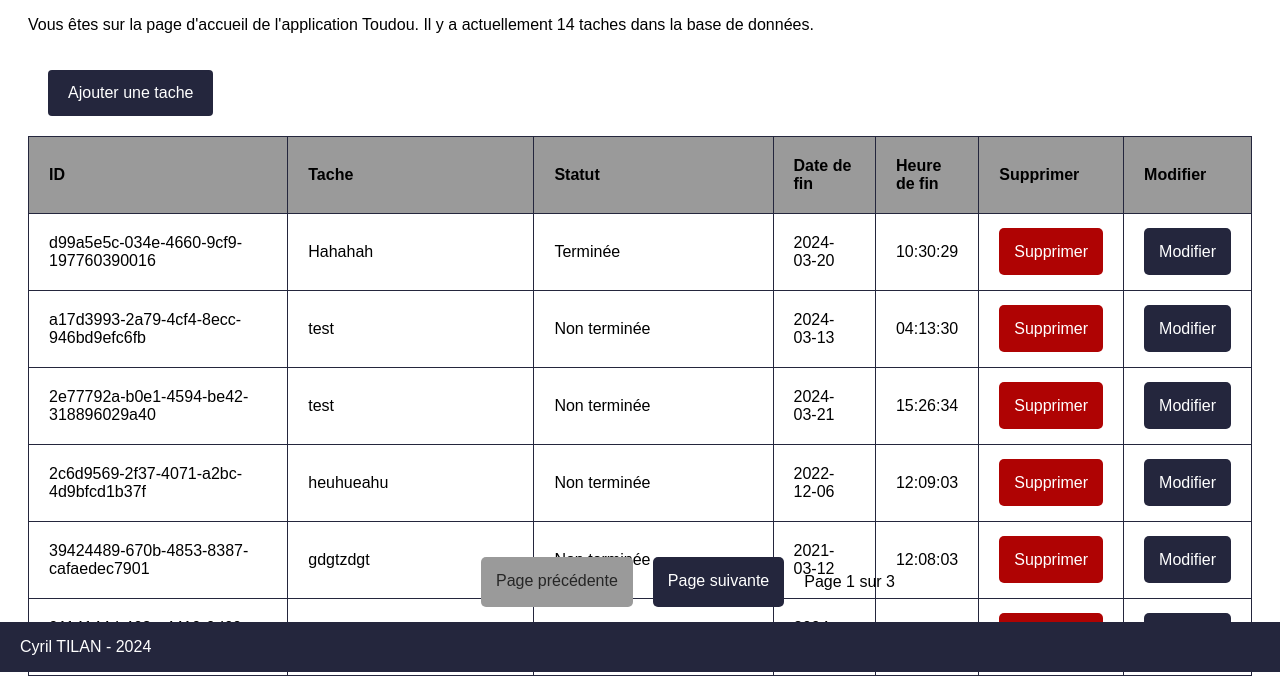
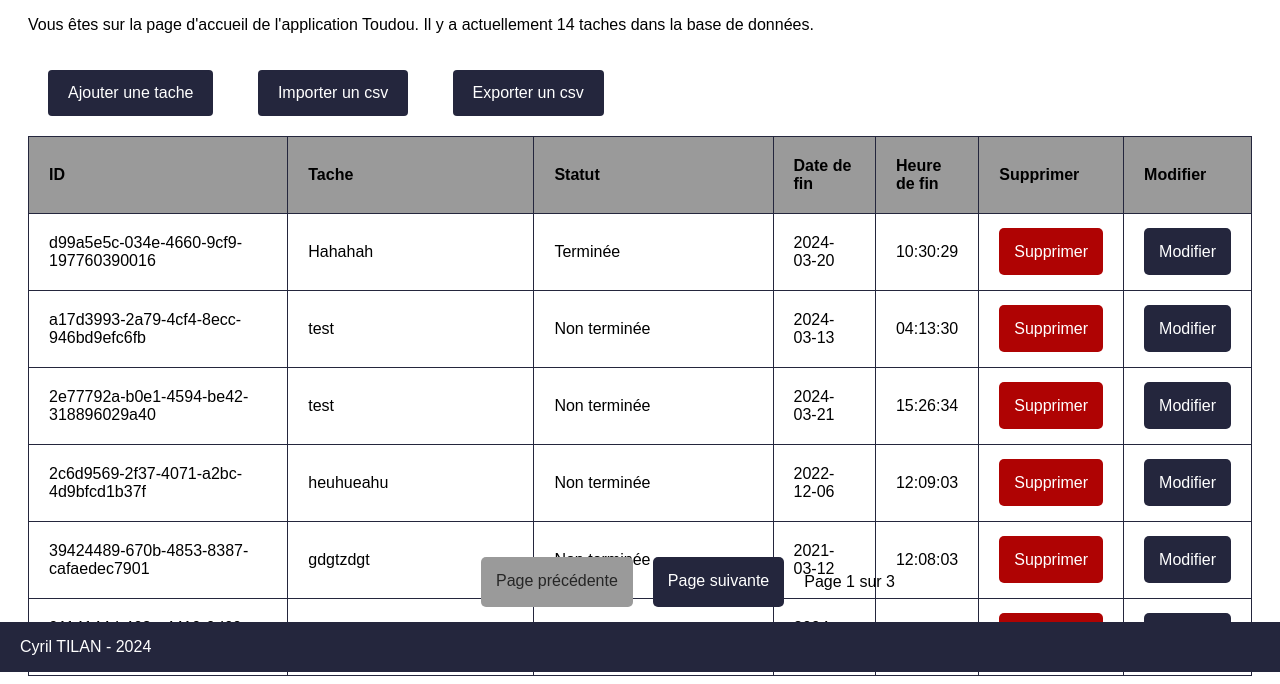
Before and after one commit to BluenessDev/todo_app, a Flask app: page / in a window 1280 px wide. Shown: the part 128-812 px from the top of the page. Run offline with Flask 3, Linux system fonts and the light colour scheme; data comes from the database, SQL or seed files in the repository.

Commit message:
Ajout de l'export(front et backend) ainsi que de l'import(front)

```diff
--- a/src/toudou/models.py
+++ b/src/toudou/models.py
@@ -149,6 +149,25 @@ def get_all_todos() -> list[Todo]:
         return result.fetchall()
 
 
+def get_all_todos_export() -> list[Todo]:
+    """
+    Get all todos from the database for export
+    :return:
+    """
+    stmt = todos_table.select()
+
+    with engine.begin() as conn:
+        result = conn.execute(stmt)
+        rows = result.fetchall()
+
+    return [Todo(
+        id=row.id,
+        task=row.task,
+        complete=row.complete,
+        due=row.due
+    ) for row in rows]
+
+
 def get_all_todos_html(page: int = 1, per_page: int = 6) -> dict:
     """
     Get all todos from the database for the web app with pagination
--- a/src/toudou/static/style.css
+++ b/src/toudou/static/style.css
@@ -123,7 +123,7 @@ a {
     background-color: white;
 }
 
-#add {
+#add, #import, #export {
     background-color: #24263d;
     padding: 14px 20px;
     margin: 20px;
@@ -139,7 +139,7 @@ a:hover {
     color: #9a9a9a;
 }
 
-input[type="text"], input[type="date"], input[type="time"] {
+input[type="text"], input[type="date"], input[type="time"], input[type="file"] {
     width: 100%;
     padding: 12px 20px;
     margin: 8px 0;
--- a/src/toudou/templates/index.html
+++ b/src/toudou/templates/index.html
@@ -29,6 +29,28 @@
                 <br>
                 <input type="submit" value="Ajouter">
             </form>
+        </div>
+    </div>
+    <a href="#Importer" id="import">Importer un csv</a>
+    <div id="Importer" class="modal">
+        <div class="modal_content">
+            <h2>Importer un fichier csv</h2>
+            <a href="#" class="modal_close">X</a>
+            <form action="/import" method="post" enctype="multipart/form-data">
+                <input type="file" name="file" id="file" accept=".csv">
+                <input type="submit" value="Importer">
+            </form>
+        </div>
+    </div>
+    <a href="#Exporter" id="export">Exporter un csv</a>
+    <div id="Exporter" class="modal">
+        <div class="modal_content">
+            <h2>Exporter un fichier csv</h2>
+            <a href="#" class="modal_close">X</a>
+            <form action="/export" method="post">
+                <label for="export1">Nom du fichier</label>
+                <input type="text" id="export1" name="export" placeholder="Le .csv sera rajouté automatiquement" required>
+                <input type="submit" value="Exporter">
         </div>
     </div>
     <table>
--- a/src/toudou/views.py
+++ b/src/toudou/views.py
@@ -169,3 +169,27 @@ def update(id: uuid.UUID):
     else:
         data = models.get_all_todos_html(page)
         return render_template('index.html', data=data)
+
+@app.route('/import', methods=['GET', 'POST'])
+def import_csv():
+    """
+    Import todos from a CSV file for the web app
+    :return:
+    """
+    if request.method == 'POST':
+        csv_file = request.files['csv_file']
+        services.import_from_csv_database(csv_file)
+        return redirect(url_for('index'))
+    else:
+        return render_template('import.html')
+
+@app.route('/export', methods=['POST'])
+def export_csv():
+    """
+    Export todos to a CSV file for the web app
+    :return:
+    """
+    filename = request.form['export']
+    filename = f"{filename}.csv" if not filename.endswith('.csv') else filename
+    services.export_to_csv_file_db(filename)
+    return redirect(url_for('index'))
```
Also changed, not shown: src/toudou/services.py (+27 -1 lines).
